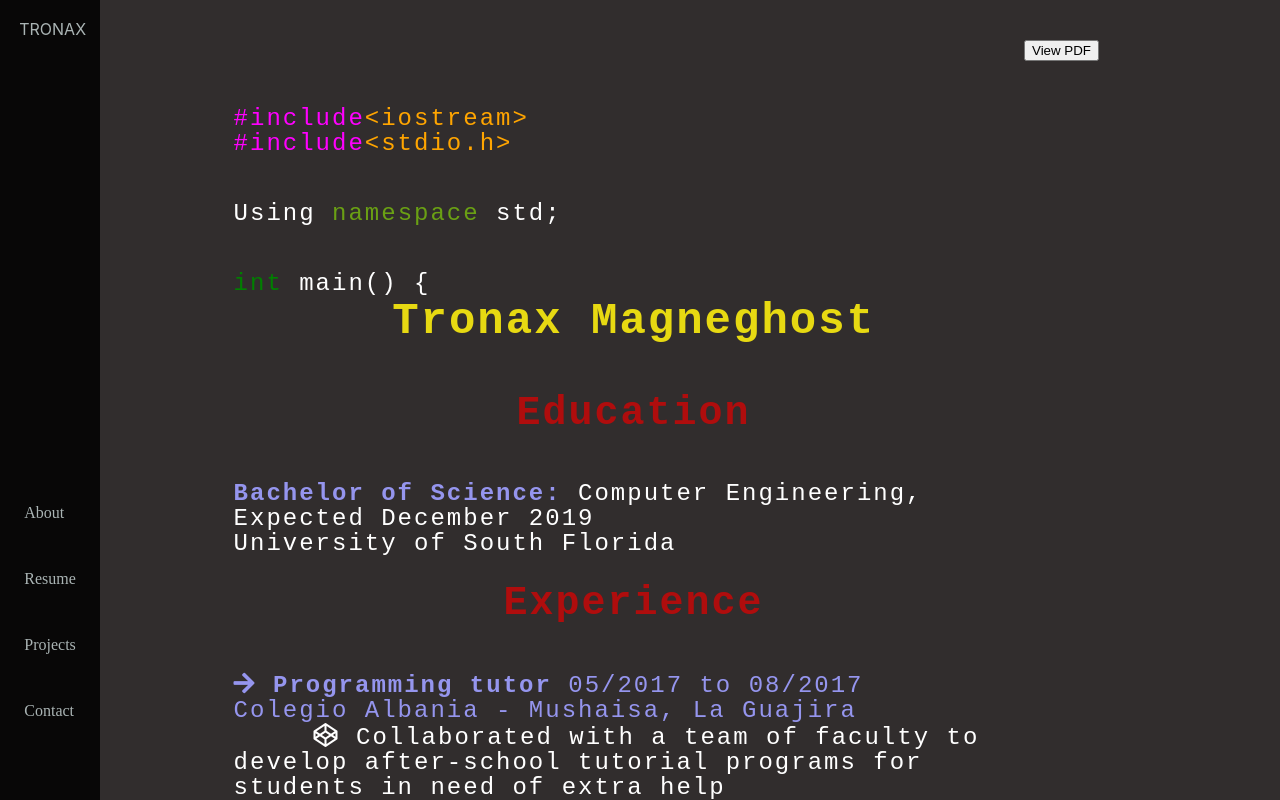
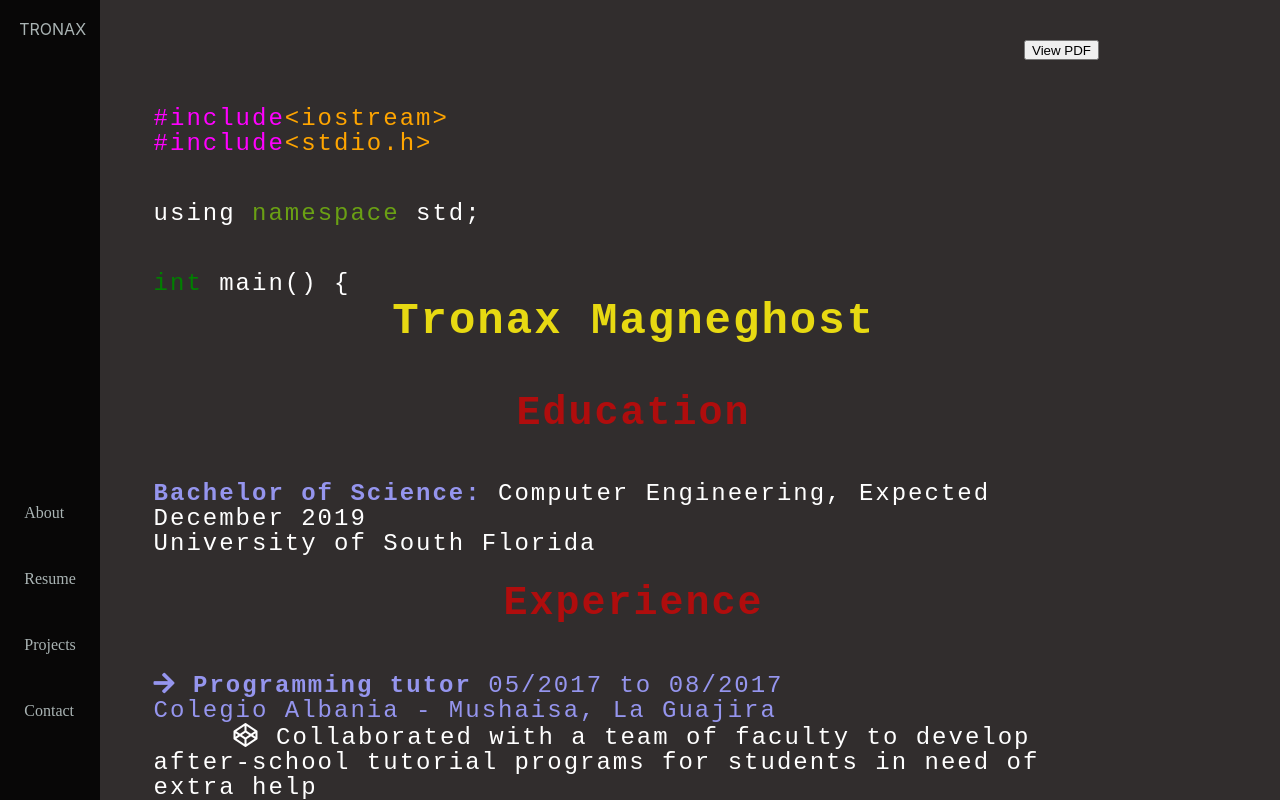
Before and after one commit to Tronax1/portfolio, a React (Create React App) app in the folder my-app/: page /Resume in a window 1280 px wide. Shown: the top 800 px of the page. Built offline with nearby package versions, Linux system fonts and the light colour scheme.

Commit message:
Made resume page mobile friendly

```diff
--- a/my-app/src/Components/Home Page/Homepage.css
+++ b/my-app/src/Components/Home Page/Homepage.css
@@ -8,7 +8,7 @@
     justify-content: center;
     top: 10%;
     left: 10%;
-    font-size: 4rem;
+    font-size: 1.5rem;
     font-family: 'Permanent Marker', cursive;
     color: rgb(24, 4, 4);
 }
@@ -17,14 +17,14 @@
     margin-left: 0;
 }
 img{
-    height: 100%;
-    width: 100%;
+    height: 200vw;
+    width: 200vw;
     object-fit: cover;
 }
 .GetStarted{
     position: absolute;
-    top: 70vh;
-    left: 40%;
+    top: 50vh;
+    left: 10%;
     text-decoration-line: none;
     font-size: 250%;
     font-family: 'Permanent Marker', cursive;
@@ -33,14 +33,58 @@ img{
     border-style: solid;
     border-radius: 10px;
     transition: 0.3s;
+
 }
 .GetStarted:hover{
     background: rgb(27, 26, 26);
     color:white;
 }
 
-@media only screen and (max-height: 365px) {
+@media only screen and (min-width: 768px) {
+    .lockdown {
+        position: fixed;
+    }
+
+    .HomeContent {
+        display: flex;
+        position: absolute;
+        flex-direction: row;
+        justify-content: center;
+        top: 10%;
+        left: 10%;
+        font-size: 4rem;
+        font-family: 'Permanent Marker', cursive;
+        color: rgb(24, 4, 4);
+    }
+
     .background {
         background: radial-gradient(farthest-corner at 30vw 20vh, #7397a1 1%, #3f2c41 100%);
+        margin-left: 0;
     }
+
+    img {
+        height: 100%;
+        width: 100%;
+        object-fit: cover;
+    }
+
+    .GetStarted {
+        position: absolute;
+        top: 70vh;
+        left: 40%;
+        text-decoration-line: none;
+        font-size: 250%;
+        font-family: 'Permanent Marker', cursive;
+        padding: 1%;
+        color: rgba(12, 95, 12, 2);
+        border-style: solid;
+        border-radius: 10px;
+        transition: 0.3s;
+    }
+
+    .GetStarted:hover {
+        background: rgb(27, 26, 26);
+        color: white;
+    }
+
 }
--- a/my-app/src/Components/NavigationBar/NavDesign.css
+++ b/my-app/src/Components/NavigationBar/NavDesign.css
@@ -54,6 +54,9 @@ p {
 }
 .Hamburger:active{
     background: white;
+}
+.Hamburger:focus{
+    outline: 0;
 }
 
 .Elements {
--- a/my-app/src/Components/Resume page/Resume.js
+++ b/my-app/src/Components/Resume page/Resume.js
@@ -24,7 +24,7 @@ export default class Resume extends Component{
                     < span id = "Contents" > <span id="Magenta">#include</span><span id="orange">&lt;iostream&gt;</span></span>
                     < span id = "Contents" > <span id="Magenta">#include</span><span id="orange">&lt;stdio.h&gt;</span></span><br/>
 
-                    < span id = "Contents" >Using <span id="lightBlue">namespace</span> std;</span><br/>
+                    < span id = "Contents" >using <span id="lightBlue">namespace</span> std;</span><br/>
 
                     < span id = "Contents" ><span id="Types">int</span> main() &#123;</span>
 
--- a/my-app/src/Components/Resume page/Resumepage.css
+++ b/my-app/src/Components/Resume page/Resumepage.css
@@ -1,27 +1,27 @@
 .ResumeContent {
     display: flex;
     position: absolute;
-    flex-direction: row;
-    justify-content: center;
+    flex-direction: column;
+    justify-content: left;
     top: 5%;
-    left: 10%;
-    width: 60rem;
-    padding: 2%;
+    left: 5%;
+    height: 60rem;
 }
 .button{
     position: absolute;
-    top: 5%;
-    left: 80%;
+    bottom: 0;
+    left: 0;
 }
 .Formatting{
-    font-size: 2.5rem;
-    text-align: center;
+    font-size: 1.5rem;
+    text-align: left;
     font-family: 'Courier New', Courier, monospace;
-     letter-spacing: 2px;
+    letter-spacing: 2px;
+    width: 80vw;
 }
 
 #Header{
-    font-size: 2.75rem;
+    font-size: 1.5rem;
     color: rgb(231, 217, 18);
     letter-spacing: 2px;
 }
@@ -48,7 +48,7 @@
     color: orange;
 }
 #Indent{
-    margin-left: 5rem;
+    margin-left: 2rem;
 }
 #Yellow{
     color: yellow;
@@ -63,14 +63,84 @@
     padding: 1rem;
     border-radius: 10%;
 }
-@media only screen and (max-height: 365px) {
+@media only screen and (min-width: 768px) {
+
     .ResumeContent {
         display: flex;
         position: absolute;
-        flex-direction: column;
+        flex-direction: row;
         justify-content: center;
         top: 5%;
         left: 10%;
-        height: 60rem;
+        width: 60rem;
+        padding: 2%;
+    }
+
+    .button {
+        position: absolute;
+        top: 5%;
+        left: 80%;
+        height: 20px;
+    }
+
+    .Formatting {
+        font-size: 2.5rem;
+        text-align: center;
+        font-family: 'Courier New', Courier, monospace;
+        letter-spacing: 2px;
+    }
+
+    #Header {
+        font-size: 2.75rem;
+        color: rgb(231, 217, 18);
+        letter-spacing: 2px;
+    }
+
+    #Contents {
+        font-size: 60%;
+        text-align: left;
+        color: white;
+        line-height: 25px;
+    }
+
+    #Reserved {
+        color: rgb(149, 149, 238);
+    }
+
+    #Header-two {
+        color: rgb(175, 13, 13);
+        letter-spacing: 2px;
+    }
+
+    #Types {
+        color: green;
+    }
+
+    #lightBlue {
+        color: rgb(106, 160, 20);
+    }
+
+    #orange {
+        color: orange;
+    }
+
+    #Indent {
+        margin-left: 5rem;
+    }
+
+    #Yellow {
+        color: yellow;
+    }
+
+    #Magenta {
+        color: magenta;
+    }
+
+    #PDF {
+        position: relative;
+        top: 10rem;
+        right: -40rem;
+        padding: 1rem;
+        border-radius: 10%;
     }
 }
```
